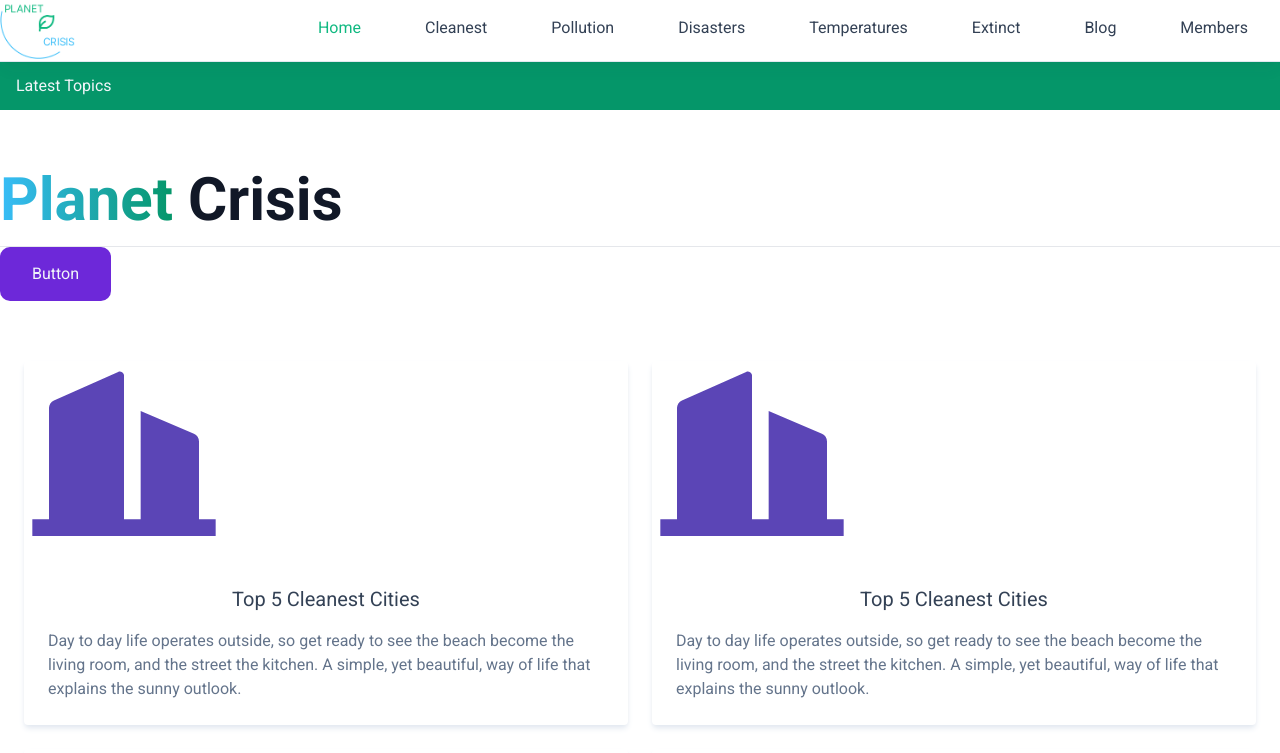
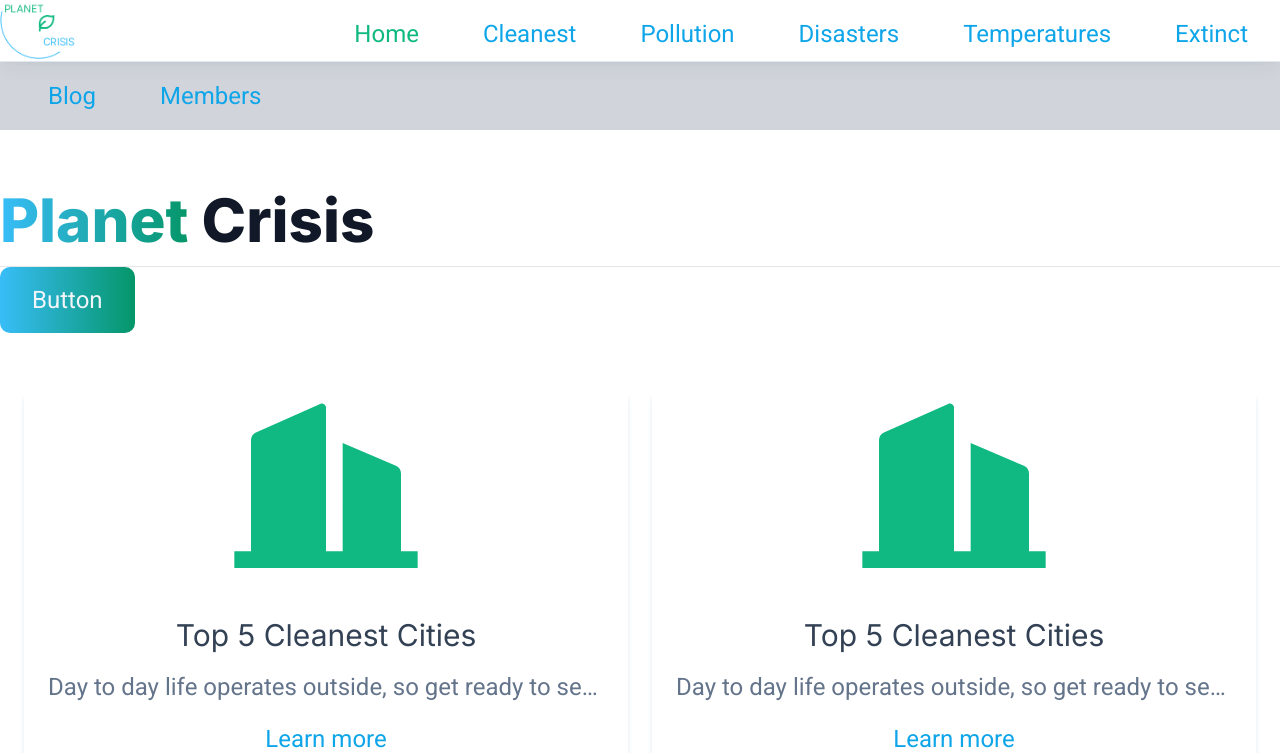
Before and after one commit to PlanetCrisisInfo/frontend, a Next.js app: page / in a window 1280 px wide. Shown: the top 753 px of the page. Built offline with nearby package versions, Linux system fonts and the light colour scheme.

Commit message:
mega commit

```diff
--- a/app/_components/Navbar/Hamburger.tsx
+++ b/app/_components/Navbar/Hamburger.tsx
@@ -15,7 +15,7 @@ const Hamburger: Component<Props> = () => {
       className={`relative order-10 block h-10 w-10 self-center lg:hidden
                 ${
                   isToggleOpen
-                    ? "visible opacity-100 [&_span:nth-child(1)]:w-6 [&_span:nth-child(1)]:translate-y-0 [&_span:nth-child(1)]:rotate-45 [&_span:nth-child(3)]:w-0 [&_span:nth-child(2)]:-rotate-45 "
+                    ? "visible opacity-100 [&_span:nth-child(1)]:w-6 [&_span:nth-child(1)]:translate-y-0 [&_span:nth-child(1)]:rotate-45 [&_span:nth-child(3)]:w-0 [&_span:nth-child(2)]:-rotate-45"
                     : ""
                 }
               `}
--- a/app/_components/Navbar/Navbar.tsx
+++ b/app/_components/Navbar/Navbar.tsx
@@ -58,6 +58,7 @@ const Navbar: Component<Props> = ({ themeMode = "neutral" }) => {
                     className={`${themeMode} link ${clsx({
                       "link-active": pathname === "/",
                     })} `}
+                    style={{ textDecoration: "none" }}
                     href="/"
                   >
                     <span>Home</span>
@@ -69,9 +70,10 @@ const Navbar: Component<Props> = ({ themeMode = "neutral" }) => {
                     aria-current="page"
                     aria-haspopup="false"
                     tabIndex={0}
-                    className={`${themeMode} link ${clsx({
+                    className={`link ${themeMode} ${clsx({
                       "link-active": pathname === "/cleanest",
                     })} `}
+                    style={{ textDecoration: "none" }}
                     href="/cleanest"
                   >
                     <span>Cleanest</span>
@@ -85,6 +87,7 @@ const Navbar: Component<Props> = ({ themeMode = "neutral" }) => {
                     className={`${themeMode} link ${clsx({
                       "link-active": pathname === "/pollution",
                     })} `}
+                    style={{ textDecoration: "none" }}
                     href="/pollution"
                   >
                     <span>Pollution</span>
@@ -98,6 +101,7 @@ const Navbar: Component<Props> = ({ themeMode = "neutral" }) => {
                     className={`${themeMode} link ${clsx({
                       "link-active": pathname === "/disasters",
                     })} `}
+                    style={{ textDecoration: "none" }}
                     href="/disasters"
                   >
                     <span>Disasters</span>
@@ -111,6 +115,7 @@ const Navbar: Component<Props> = ({ themeMode = "neutral" }) => {
                     className={`${themeMode} link ${clsx({
                       "link-active": pathname === "/temperatures",
                     })} `}
+                    style={{ textDecoration: "none" }}
                     href="/temperatures"
                   >
                     <span>Temperatures</span>
@@ -122,37 +127,12 @@ const Navbar: Component<Props> = ({ themeMode = "neutral" }) => {
                     aria-haspopup="false"
                     tabIndex={0}
                     className={`${themeMode} link ${clsx({
-                      "link-active": pathname === "/Extinct",
+                      "link-active": pathname === "/temperatures",
                     })} `}
+                    style={{ textDecoration: "none" }}
                     href="/extinct"
                   >
                     <span>Extinct</span>
-                  </Link>
-                </li>
-                <li role="none" className="flex items-stretch">
-                  <Link
-                    role="menuitem"
-                    aria-haspopup="false"
-                    tabIndex={0}
-                    className={`${themeMode} link ${clsx({
-                      "link-active": pathname === "/Blog",
-                    })} `}
-                    href="/blog"
-                  >
-                    <span>Blog</span>
-                  </Link>
-                </li>
-                <li role="none" className="flex items-stretch">
-                  <Link
-                    role="menuitem"
-                    aria-haspopup="false"
-                    tabIndex={0}
-                    className={`${themeMode} link ${clsx({
-                      "link-active": pathname === "/Members",
-                    })} `}
-                    href="/members"
-                  >
-                    <span>Members</span>
                   </Link>
                 </li>
               </NavigationLinks>
--- a/app/_components/SecondaryBar/SecondaryBar.tsx
+++ b/app/_components/SecondaryBar/SecondaryBar.tsx
@@ -4,24 +4,56 @@ import { Component, ThemeMode } from "@/types"
 
 type Props = {
   themeMode: ThemeMode
+  pagesLinks?: {
+    name: string
+    path: string
+  }[]
 }
-const SecondaryBar: Component<Props> = ({ themeMode = "neutral" }) => {
+const SecondaryBar: Component<Props> = ({
+  themeMode = "neutral",
+  pagesLinks = [],
+}) => {
+  const staticPagesLinks = [
+    {
+      name: "Blog",
+      path: "/blog",
+    },
+    {
+      name: "Members",
+      path: "/members",
+    },
+  ]
+
+  pagesLinks = [...staticPagesLinks, ...pagesLinks]
+
   return (
     <nav
       id="secondaryBar"
       className={`flex justify-between ${themeMode} bg px-4`}
     >
-      <div className="container mx-auto">
+      <div className="container mx-auto flex">
         <li role="none" className="flex items-stretch">
           <Link
             role="menuitem"
-            aria-current="page"
             aria-haspopup="false"
             tabIndex={0}
-            className={`${themeMode} secondary-link`}
-            href="/cleanest"
+            className={`${themeMode} link`}
+            style={{ textDecoration: "none" }}
+            href="/blog"
           >
-            <span>Latest Topics</span>
+            <span>Blog</span>
+          </Link>
+        </li>
+        <li role="none" className="flex items-stretch">
+          <Link
+            role="menuitem"
+            aria-haspopup="false"
+            tabIndex={0}
+            className={`${themeMode} link`}
+            style={{ textDecoration: "none" }}
+            href="/members"
+          >
+            <span>Members</span>
           </Link>
         </li>
       </div>
--- a/app/_components/ServiceCard/ServiceCard.tsx
+++ b/app/_components/ServiceCard/ServiceCard.tsx
@@ -1,4 +1,7 @@
 import type { Component, ThemeMode } from "@/types"
+import clsx from "clsx"
+import Link from "next/link"
+
 import Icon from "../Icon/Icon"
 
 type Props = {
@@ -12,24 +15,30 @@ const ServiceCard: Component<Props> = (props) => {
       className={`overflow-hidden bg-white rounded shadow-md text-slate-500 shadow-slate-200 ${themeMode}`}
     >
       <header>
-        <figure className="hire w-[200px]">
+        <figure className="hire w-[200px] mx-auto">
           <Icon animateClass="smooth-animate" themeMode={themeMode}>
             <path d="M12 19.0003H14V6.00028L20.3939 8.74053C20.7616 8.89811 21 9.25964 21 9.65967V19.0003H23V21.0003H1V19.0003H3V5.65015C3 5.25496 3.23273 4.89684 3.59386 4.73634L11.2969 1.31275C11.5493 1.2006 11.8448 1.31424 11.9569 1.56659C11.9853 1.63052 12 1.6997 12 1.76966V19.0003Z"></path>
           </Icon>
         </figure>
       </header>
 
-      <div className="p-6">
-        <div className="flex gap-4 mb-4 justify-center">
-          <h4 className="text-xl font-medium text-slate-700">
+      <div className="p-6 flex flex-col">
+        <div className="mb-4 text-center">
+          <h4 className="text-slate-700 text-2xl md:text-3xl">
             Top 5 Cleanest Cities
           </h4>
         </div>
-        <p>
+        <p className="overflow-hidden text-ellipsis whitespace-nowrap">
           Day to day life operates outside, so get ready to see the beach become
           the living room, and the street the kitchen. A simple, yet beautiful,
           way of life that explains the sunny outlook.
         </p>
+        <Link
+          href="/temperatures"
+          className={clsx("mt-auto link mx-auto", { [themeMode]: true })}
+        >
+          Learn more
+        </Link>
       </div>
     </article>
   )
--- a/app/globals.scss
+++ b/app/globals.scss
@@ -9,8 +9,19 @@
     --svgSad: #c38c00;
     --svgSadHover: #ffd438;
     --svgNeutral: #10b981;
-    --svgNeutralHover: #1788f8;
+    --svgNeutralHover: #36bbf2;
   }
+
+  :is(h1, h2, h3, h4, h5, h6) {
+    font-family: "Inter", sans-serif;
+    font-weight: 400;
+  }
+
+  body {
+    font-size: clamp(1rem, 2vw, 1.5rem);
+    font-family: "Roboto", sans-serif;
+  }
+
   button {
     padding: 0.9375rem 2rem;
     border-radius: 0.625rem;
@@ -35,7 +46,7 @@
     }
 
     &.link {
-      @apply first-line:flex items-center gap-2 py-4 transition-colors duration-300 hover:text-emerald-500 focus:bg-emerald-50 focus:outline-none focus-visible:outline-none lg:px-8;
+      @apply text-yellow-600 first-line:flex items-center gap-2 py-4 transition-colors duration-300 hover:text-yellow-500  focus:outline-none focus-visible:outline-none lg:px-8 underline;
     }
 
     &.link-active {
@@ -56,7 +67,7 @@
     }
 
     &.link {
-      @apply first-line:flex items-center gap-2 py-4 transition-colors duration-300 hover:text-emerald-500 focus:bg-emerald-50 focus:outline-none focus-visible:outline-none lg:px-8;
+      @apply text-violet-700 first-line:flex items-center gap-2 py-4 transition-colors duration-300 hover:text-violet-600  focus:outline-none focus-visible:outline-none lg:px-8 underline;
     }
 
     &.link-active {
@@ -77,7 +88,7 @@
     }
 
     &.link {
-      @apply first-line:flex items-center gap-2 py-4 transition-colors duration-300 hover:text-emerald-500 focus:bg-emerald-50 focus:outline-none focus-visible:outline-none lg:px-8;
+      @apply text-sky-500 first-line:flex items-center gap-2 py-4 transition-colors duration-300 hover:text-sky-400  focus:outline-none focus-visible:outline-none lg:px-8 underline underline-offset-8;
     }
 
     &.link-active {
--- a/app/page.tsx
+++ b/app/page.tsx
@@ -6,7 +6,7 @@ import WorldCard from "./_components/WorldCard/WorldCard"
 
 import type { ThemeMode } from "@/types"
 const HomePage = function () {
-  const themeMode: ThemeMode = "happy"
+  const themeMode: ThemeMode = "neutral"
 
   return (
     <>
```
